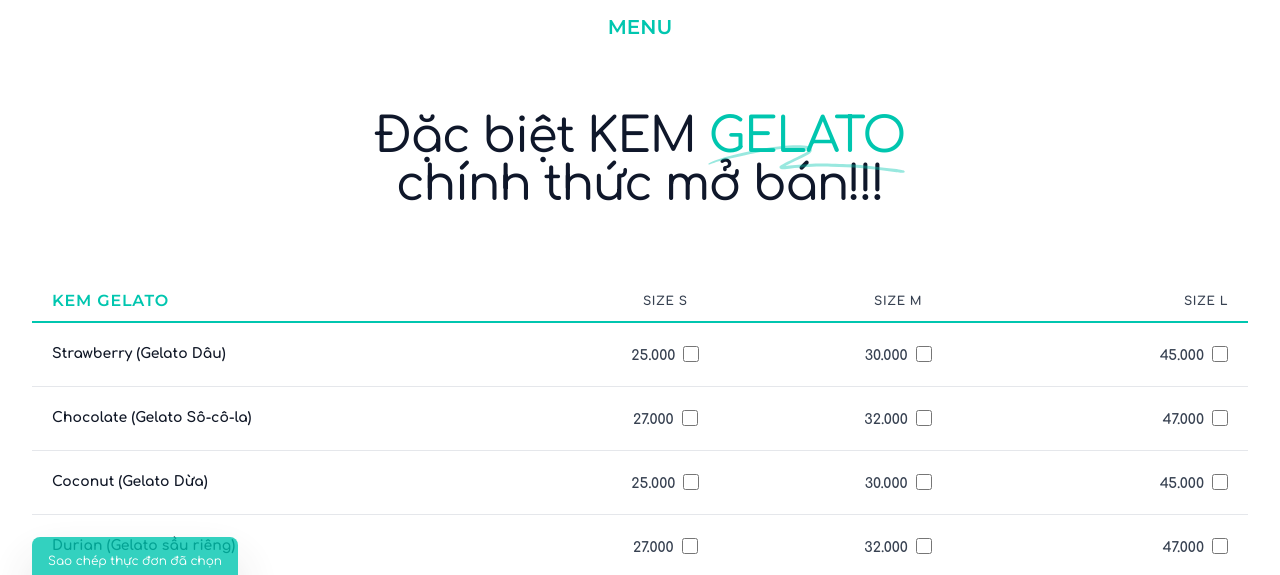
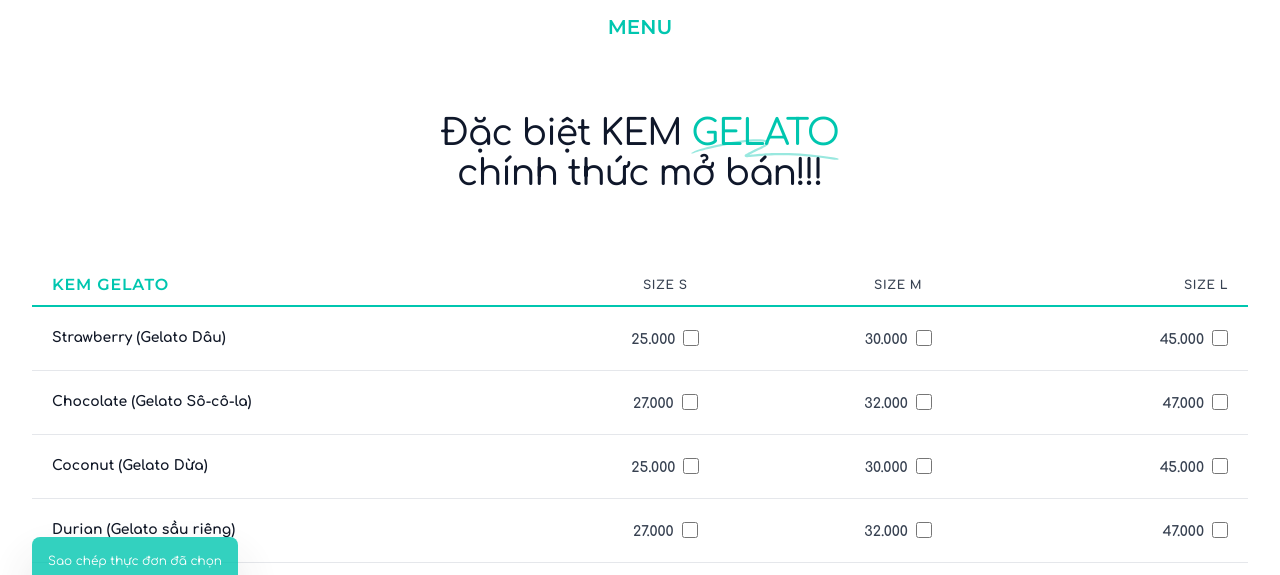
Before and after one commit to phucvg1003/heertea_menu, a plain HTML site: page index.html in a window 1280 px wide. Shown: the part 191-766 px from the top of the page. Drawn offline with nearby package versions, Linux system fonts and the light colour scheme.

Commit message:
Update index.html

```diff
--- a/index.html
+++ b/index.html
@@ -19,7 +19,7 @@
         <div class="relative">
 
             <!-- KEM GELATO -->
-            <h1 class="py-14 mx-auto max-w-4xl font-display text-3xl font-medium tracking-tight text-slate-900 sm:text-5xl text-center">
+            <h1 class="py-14 mx-auto max-w-4xl font-display text-3xl font-medium tracking-tight text-slate-900 sm:text-4xl text-center">
                 Đặc biệt KEM
                 <span class="relative whitespace-nowrap text-primary">
                     <svg aria-hidden="true" viewBox="0 0 418 42" class="absolute left-0 top-2/3 h-[0.58em] w-full fill-[#00C6AF]/40" preserveAspectRatio="none"><path d="M203.371.916c-26.013-2.078-76.686 1.963-124.73 9.946L67.3 12.749C35.421 18.062 18.2 21.766 6.004 25.934 1.244 27.561.828 27.778.874 28.61c.07 1.214.828 1.121 9.595-1.176 9.072-2.377 17.15-3.92 39.246-7.496C123.565 7.986 157.869 4.492 195.942 5.046c7.461.108 19.25 1.696 19.17 2.582-.107 1.183-7.874 4.31-25.75 10.366-21.992 7.45-35.43 12.534-36.701 13.884-2.173 2.308-.202 4.407 4.442 4.734 2.654.187 3.263.157 15.593-.78 35.401-2.686 57.944-3.488 88.365-3.143 46.327.526 75.721 2.23 130.788 7.584 19.787 1.924 20.814 1.98 24.557 1.332l.066-.011c1.201-.203 1.53-1.825.399-2.335-2.911-1.31-4.893-1.604-22.048-3.261-57.509-5.556-87.871-7.36-132.059-7.842-23.239-.254-33.617-.116-50.627.674-11.629.54-42.371 2.494-46.696 2.967-2.359.259 8.133-3.625 26.504-9.81 23.239-7.825 27.934-10.149 28.304-14.005.417-4.348-3.529-6-16.878-7.066Z"></path></svg>
```
